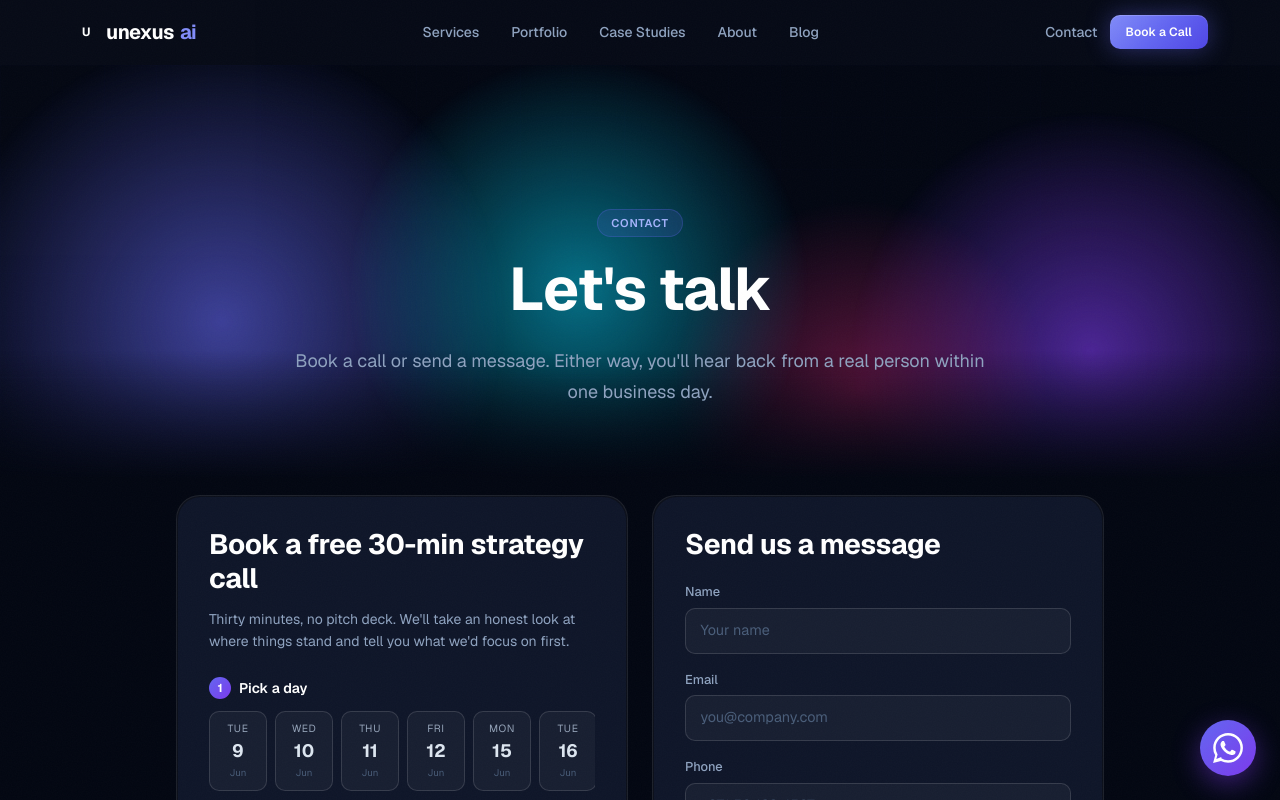
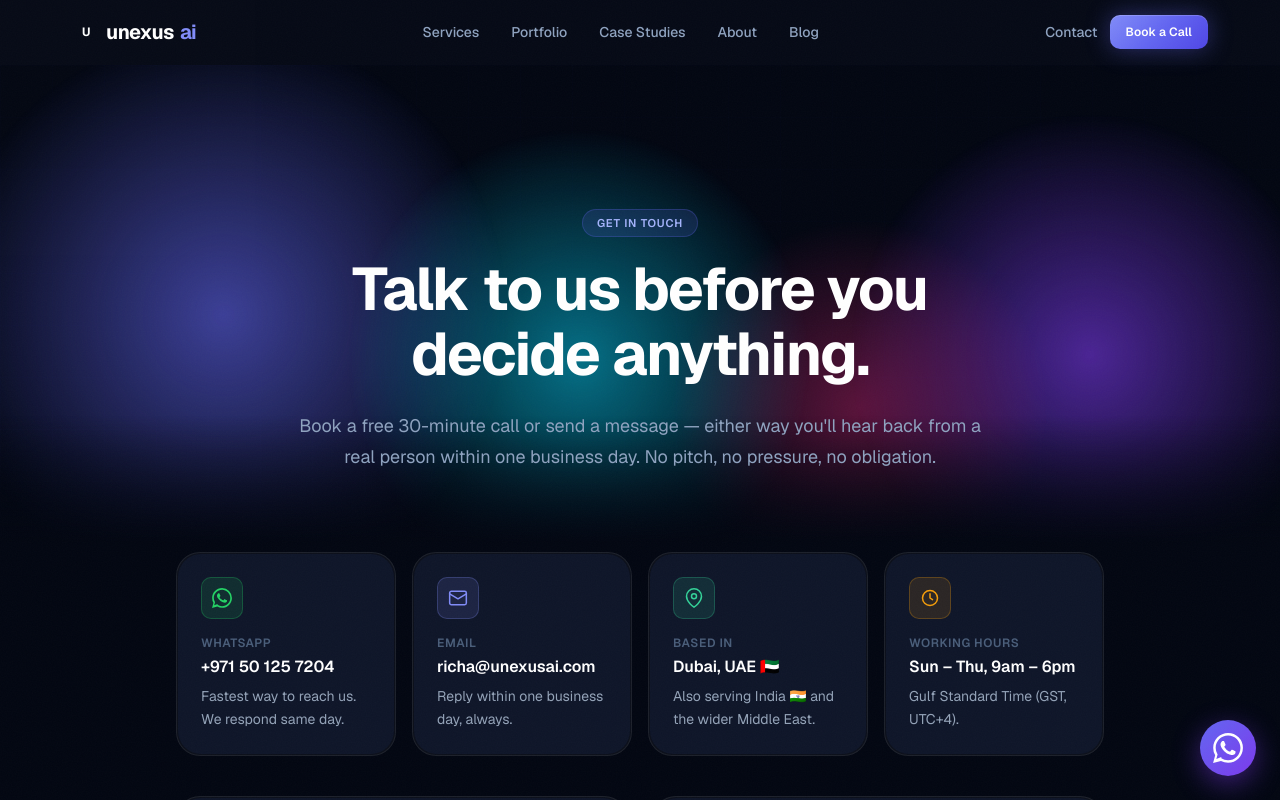
Before and after one commit to issei007-ai/unexusai, a Next.js app: page /contact in a window 1280 px wide. Shown: the top 800 px of the page. Built offline with nearby package versions, Linux system fonts and the light colour scheme.

Commit message:
Add contact info section + real UAE WhatsApp number; fix placeholder founder name
Contact page: new hero, WhatsApp/email/location/hours cards. Update site
WhatsApp number to +971 50 125 7204. Replace placeholder 'Alex Carter' with
Richa Gupta on contact + book pages and the booking widget.

```diff
--- a/src/app/book/page.tsx
+++ b/src/app/book/page.tsx
@@ -46,10 +46,10 @@ export default function BookPage() {
                 </ul>
                 <div className="divider my-8" />
                 <div className="flex items-center gap-3">
-                  <div className="w-11 h-11 rounded-full flex items-center justify-center text-sm font-bold text-white flex-shrink-0" style={{ background: "linear-gradient(135deg, var(--color-accent-500), var(--color-glow))" }}>A</div>
+                  <div className="w-11 h-11 rounded-full flex items-center justify-center text-sm font-bold text-white flex-shrink-0" style={{ background: "linear-gradient(135deg, var(--color-accent-500), var(--color-glow))" }}>R</div>
                   <div>
-                    <div className="text-sm font-semibold text-white">Alex Carter</div>
-                    <div className="text-xs" style={{ color: "var(--color-brand-400)" }}>Founder & Strategy Director</div>
+                    <div className="text-sm font-semibold text-white">Richa Gupta</div>
+                    <div className="text-xs" style={{ color: "var(--color-brand-400)" }}>Founder — Unexus AI</div>
                   </div>
                 </div>
               </div>
--- a/src/app/contact/page.tsx
+++ b/src/app/contact/page.tsx
@@ -3,13 +3,68 @@ import Footer from "@/components/layout/Footer";
 import PageHero from "@/components/sections/PageHero";
 import LeadForm from "@/components/ui/LeadForm";
 import BookingScheduler from "@/components/ui/BookingScheduler";
+import ScrollReveal from "@/components/ui/ScrollReveal";
 
 export const metadata = {
   title: "Contact — Unexus AI",
-  description: "Book a call or send a message. You'll hear back from a real person within one business day.",
+  description: "Talk to us before you decide anything. Book a free 30-minute call or send a message — you'll hear back from a real person within one business day.",
 };
 
-const NEEDS = ["Digital Marketing", "Website Development", "AI Automation", "AI Training", "Market Research", "Not sure yet"];
+const NEEDS = ["Digital Marketing", "Website Development", "AI Automation", "AI Training", "Market Research", "GEO", "Not sure yet"];
+
+const sw = { fill: "none", stroke: "currentColor", strokeWidth: 1.8, strokeLinecap: "round", strokeLinejoin: "round" } as const;
+
+const INFO = [
+  {
+    label: "WhatsApp",
+    value: "+971 50 125 7204",
+    sub: "Fastest way to reach us. We respond same day.",
+    href: "https://wa.me/971501257204",
+    color: "#25D366",
+    icon: (
+      <svg width="20" height="20" viewBox="0 0 24 24" fill="currentColor" aria-hidden="true">
+        <path d="M.057 24l1.687-6.163a11.867 11.867 0 0 1-1.587-5.946C.16 5.335 5.495 0 12.05 0a11.82 11.82 0 0 1 8.413 3.488 11.824 11.824 0 0 1 3.48 8.414c-.003 6.557-5.338 11.892-11.893 11.892a11.9 11.9 0 0 1-5.688-1.448L.057 24zm6.597-3.807c1.676.995 3.276 1.591 5.392 1.592 5.448 0 9.886-4.434 9.889-9.885.002-5.462-4.415-9.89-9.881-9.892-5.452 0-9.887 4.434-9.889 9.884a9.86 9.86 0 0 0 1.51 5.26l-.999 3.648 3.978-1.607zm11.387-5.464c-.074-.124-.272-.198-.57-.347-.297-.149-1.758-.868-2.031-.967-.272-.099-.47-.149-.669.149-.198.297-.768.967-.941 1.165-.173.198-.347.223-.644.074-.297-.149-1.255-.462-2.39-1.475-.883-.788-1.48-1.761-1.653-2.059-.173-.297-.018-.458.13-.606.134-.133.297-.347.446-.521.151-.172.2-.296.3-.495.099-.198.05-.372-.025-.521-.075-.148-.669-1.611-.916-2.206-.242-.579-.487-.501-.669-.51l-.57-.01c-.198 0-.52.074-.792.372s-1.04 1.016-1.04 2.479 1.065 2.876 1.213 3.074c.149.198 2.096 3.2 5.077 4.487.709.306 1.262.489 1.694.626.712.226 1.36.194 1.872.118.571-.085 1.758-.719 2.006-1.413.248-.695.248-1.29.173-1.414z" />
+      </svg>
+    ),
+  },
+  {
+    label: "Email",
+    value: "richa@unexusai.com",
+    sub: "Reply within one business day, always.",
+    href: "mailto:richa@unexusai.com",
+    color: "#818cf8",
+    icon: (
+      <svg width="20" height="20" viewBox="0 0 24 24" {...sw}>
+        <rect x="2" y="4" width="20" height="16" rx="2" />
+        <path d="m22 7-10 6L2 7" />
+      </svg>
+    ),
+  },
+  {
+    label: "Based in",
+    value: "Dubai, UAE 🇦🇪",
+    sub: "Also serving India 🇮🇳 and the wider Middle East.",
+    color: "#34d399",
+    icon: (
+      <svg width="20" height="20" viewBox="0 0 24 24" {...sw}>
+        <path d="M21 10c0 7-9 13-9 13s-9-6-9-13a9 9 0 0 1 18 0z" />
+        <circle cx="12" cy="10" r="3" />
+      </svg>
+    ),
+  },
+  {
+    label: "Working hours",
+    value: "Sun – Thu, 9am – 6pm",
+    sub: "Gulf Standard Time (GST, UTC+4).",
+    color: "#f59e0b",
+    icon: (
+      <svg width="20" height="20" viewBox="0 0 24 24" {...sw}>
+        <circle cx="12" cy="12" r="9" />
+        <path d="M12 7v5l3 2" />
+      </svg>
+    ),
+  },
+];
 
 export default function ContactPage() {
   return (
@@ -18,13 +73,49 @@ export default function ContactPage() {
       <main>
         <PageHero
           align="center"
-          eyebrow="Contact"
-          title="Let's talk"
-          titleSplit="char"
-          subtitle="Book a call or send a message. Either way, you'll hear back from a real person within one business day."
+          eyebrow="Get in touch"
+          title="Talk to us before you decide anything."
+          subtitle="Book a free 30-minute call or send a message — either way you'll hear back from a real person within one business day. No pitch, no pressure, no obligation."
         />
 
-        <section className="section" style={{ paddingTop: "1rem" }}>
+        {/* Contact info */}
+        <section style={{ paddingTop: "0.5rem" }}>
+          <div className="container" style={{ maxWidth: "62rem" }}>
+            <div className="grid sm:grid-cols-2 lg:grid-cols-4 gap-4">
+              {INFO.map((item, i) => {
+                const inner = (
+                  <div className="glow-card h-full p-6" style={{ border: "1px solid var(--color-border)" }}>
+                    <div
+                      style={{
+                        width: 42, height: 42, borderRadius: "var(--radius-md)", marginBottom: "1rem",
+                        display: "flex", alignItems: "center", justifyContent: "center",
+                        background: `${item.color}1f`, border: `1px solid ${item.color}40`, color: item.color,
+                      }}
+                    >
+                      {item.icon}
+                    </div>
+                    <div className="text-xs font-semibold uppercase tracking-wider mb-1" style={{ color: "var(--color-brand-500)" }}>{item.label}</div>
+                    <div className="font-semibold text-white mb-1.5" style={{ fontFamily: "var(--font-display)" }}>{item.value}</div>
+                    <p className="text-sm leading-relaxed" style={{ color: "var(--color-brand-400)" }}>{item.sub}</p>
+                  </div>
+                );
+                return (
+                  <ScrollReveal key={item.label} delay={i * 0.06}>
+                    {item.href ? (
+                      <a href={item.href} target={item.href.startsWith("http") ? "_blank" : undefined} rel="noopener noreferrer" className="block h-full">
+                        {inner}
+                      </a>
+                    ) : (
+                      inner
+                    )}
+                  </ScrollReveal>
+                );
+              })}
+            </div>
+          </div>
+        </section>
+
+        <section className="section" style={{ paddingTop: "2.5rem" }}>
           <div className="container grid md:grid-cols-2 gap-6" style={{ maxWidth: "62rem" }}>
             {/* Book a call */}
             <div className="glow-card p-8" style={{ border: "1px solid var(--color-border)" }}>
@@ -37,7 +128,7 @@ export default function ContactPage() {
                 <BookingScheduler source="contact-book" />
               </div>
               <p className="text-xs" style={{ color: "var(--color-brand-500)" }}>
-                You&apos;ll be speaking with Alex Carter, our Strategy Director.
+                You&apos;ll be speaking with Richa Gupta, our founder.
               </p>
             </div>
 
--- a/src/components/ui/BookingScheduler.tsx
+++ b/src/components/ui/BookingScheduler.tsx
@@ -138,7 +138,7 @@ export default function BookingScheduler({ source = "book" }: { source?: string
       {/* Confirmation summary */}
       {ready && (
         <div className="rounded-xl px-4 py-3 text-sm" style={{ background: "rgba(99,102,241,0.08)", border: "1px solid var(--color-accent-700)", color: "var(--color-brand-100)" }}>
-          You&apos;re booking <span className="text-white font-semibold">{DAY_NAMES[selectedDay!.getDay()]} {selectedDay!.getDate()} {MONTH_NAMES[selectedDay!.getMonth()]}</span> at <span className="text-white font-semibold">{slot}</span> — 30 minutes with Alex.
+          You&apos;re booking <span className="text-white font-semibold">{DAY_NAMES[selectedDay!.getDay()]} {selectedDay!.getDate()} {MONTH_NAMES[selectedDay!.getMonth()]}</span> at <span className="text-white font-semibold">{slot}</span> — 30 minutes with Richa.
         </div>
       )}
 
--- a/src/lib/constants.ts
+++ b/src/lib/constants.ts
@@ -2,7 +2,7 @@ import type { NavLink, Service, Stat, ProcessStep, Testimonial } from "./types";
 
 // WhatsApp click-to-chat number (digits only, country code, no "+").
 // Swap to a business number at launch — it's the only place it's defined.
-export const WHATSAPP_NUMBER = "919142380521";
+export const WHATSAPP_NUMBER = "971501257204";
 
 export const NAV_LINKS: NavLink[] = [
   { label: "Services", href: "/services" },
```
